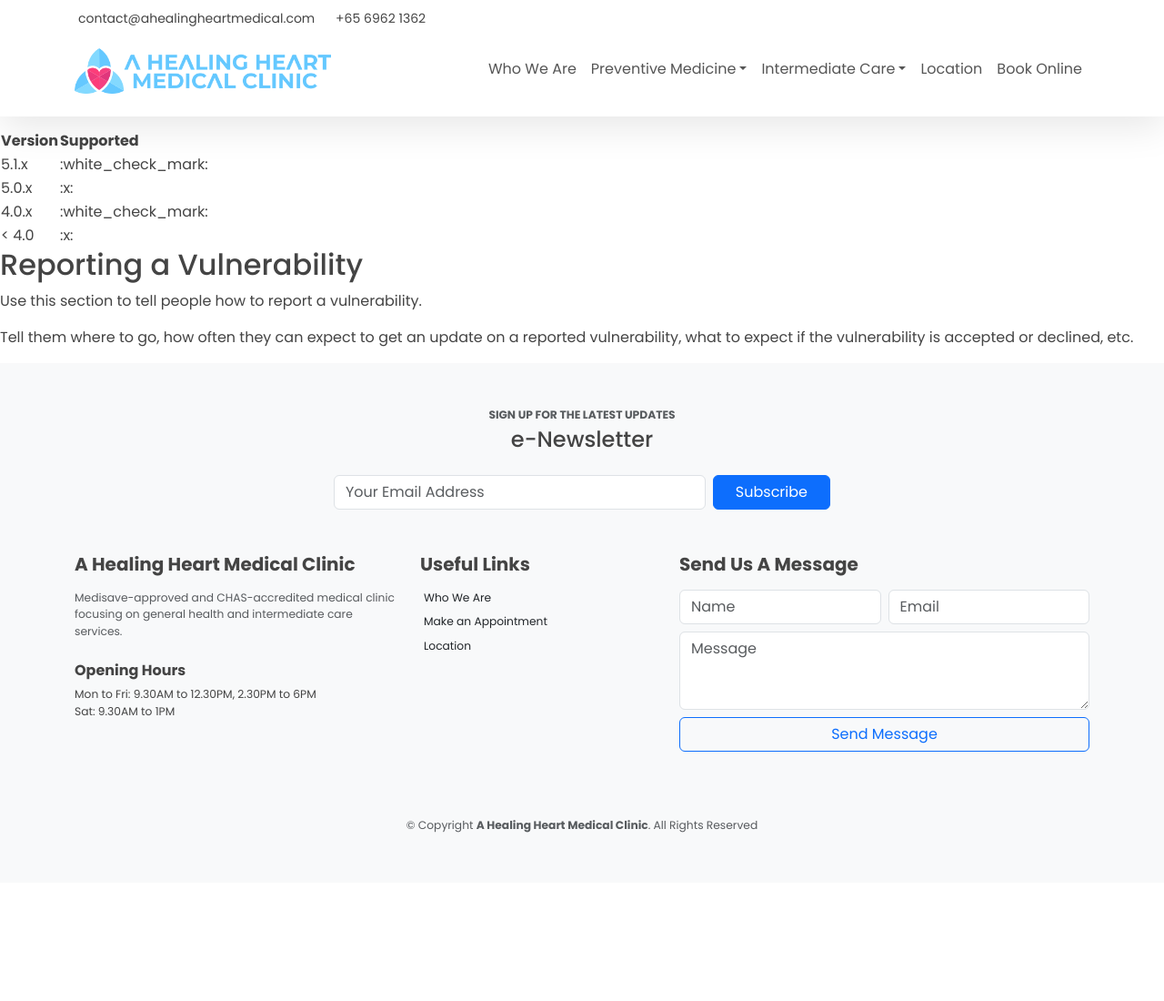
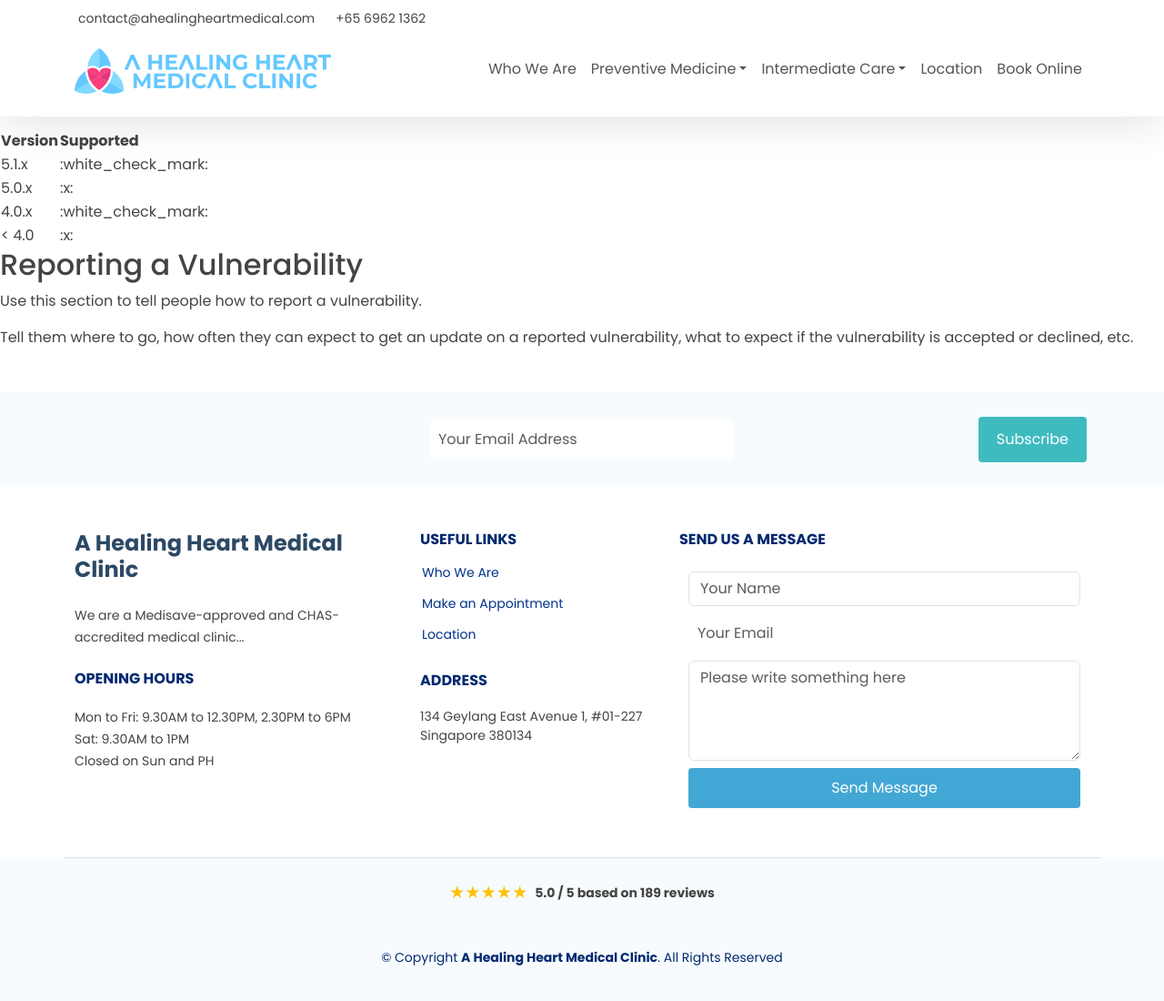
Before and after one commit to benchowsg/clinic, a Jekyll site: the page built from SECURITY.md, in a window 1280 px wide and 1117 px high. Shown: the top 1100 px of the window at 91% size. Built offline with Jekyll 4.4.1, drawn with Linux system fonts in a browser that asks for light colours; our own code applies the rules of GitHub Pages for plain Markdown files.

Commit message:
Update footer.html

```diff
--- a/_includes/footer.html
+++ b/_includes/footer.html
@@ -1,51 +1,75 @@
-<footer id="footer" class="bg-light pt-5">
-  <div class="container">
-
-    <div class="row justify-content-center text-center mb-5">
-      <div class="col-lg-6">
-        <p class="text-uppercase small fw-bold text-muted mb-1">Sign up for the latest updates</p>
-        <h2 class="h4 mb-4">e-Newsletter</h2>
-        <form class="d-flex" action="YOUR_GOOGLE_FORM_LINK" method="POST">
-          <input type="email" class="form-control me-2" placeholder="Your Email Address" required>
-          <button type="submit" class="btn btn-primary px-4">Subscribe</button>
-        </form>
+<footer id="footer" class="footer mt-5">
+  <div class="footer-newsletter py-4">
+    <div class="container">
+      <div class="row justify-content-center">
+        <div class="col-lg-12 text-center">
+          <script type="text/javascript">var submitted=false;</script>
+          <iframe name="hidden_iframe" id="hidden_iframe" style="display:none;" onload="if(submitted) {window.location='/thank-you';}"></iframe>
+          <form class="d-flex flex-column flex-md-row justify-content-center align-items-center gap-2" action="https://docs.google.com/forms/u/0/d/e/1FAIpQLScCKV-J3lIVu7nLFWkGKMcae1fk3lDcZN4W4XHsdQOalpgSPg/formResponse" method="POST" target="hidden_iframe" onsubmit="submitted=true;">
+            <input name="entry.227748236" type="email" class="form-control w-auto" placeholder="Your Email Address" required>
+            <input type="submit" class="btn btn-teal" value="Subscribe" style="background: #3fbbc0; color: white; border-radius: 4px; border: none; padding: 7px 20px;">
+          </form>
+        </div>
       </div>
     </div>
+  </div>
 
-    <div class="row g-4">
-      <div class="col-lg-4">
-        <h5 class="fw-bold mb-3">A Healing Heart Medical Clinic</h5>
-        <p class="small text-muted">Medisave-approved and CHAS-accredited medical clinic focusing on general health and intermediate care services.</p>
+  <div class="footer-top py-5">
+    <div class="container">
+      <div class="row gy-4">
+        <div class="col-lg-4 footer-info">
+          <a href="/" class="logo d-flex align-items-center mb-3">
+            <h1 style="font-size: 24px; color: #2c4964; font-weight: 700;">A Healing Heart Medical Clinic</h1>
+          </a>
+          <p>We are a Medisave-approved and CHAS-accredited medical clinic...</p>
+          <h4 class="mt-4">Opening Hours</h4>
+          <p>Mon to Fri: 9.30AM to 12.30PM, 2.30PM to 6PM<br>Sat: 9.30AM to 1PM<br>Closed on Sun and PH</p>
+        </div>
 
-        <h6 class="fw-bold mt-4">Opening Hours</h6>
-        <p class="small mb-0">Mon to Fri: 9.30AM to 12.30PM, 2.30PM to 6PM</p>
-        <p class="small">Sat: 9.30AM to 1PM</p>
-      </div>
+        <div class="col-lg-3 footer-links">
+          <h4>Useful Links</h4>
+          <ul class="list-unstyled">
+            <li><i class="bi bi-chevron-right"></i> <a href="/who-we-are">Who We Are</a></li>
+            <li><i class="bi bi-chevron-right"></i> <a href="/booking">Make an Appointment</a></li>
+            <li><i class="bi bi-chevron-right"></i> <a href="/location">Location</a></li>
+          </ul>
+          <h4 class="mt-4">Address</h4>
+          <p>134 Geylang East Avenue 1, #01-227<br>Singapore 380134</p>
+        </div>
 
-      <div class="col-lg-3">
-        <h5 class="fw-bold mb-3">Useful Links</h5>
-        <ul class="list-unstyled small">
-          <li class="mb-2"><a href="/who-we-are" class="text-decoration-none text-dark"><i class="bi bi-chevron-right me-1"></i> Who We Are</a></li>
-          <li class="mb-2"><a href="/booking" class="text-decoration-none text-dark"><i class="bi bi-chevron-right me-1"></i> Make an Appointment</a></li>
-          <li class="mb-2"><a href="/location" class="text-decoration-none text-dark"><i class="bi bi-chevron-right me-1"></i> Location</a></li>
-        </ul>
-      </div>
-
-      <div class="col-lg-5">
-        <h5 class="fw-bold mb-3">Send Us A Message</h5>
-        <form action="..." method="POST">
-          <div class="row g-2 mb-2">
-            <div class="col-md-6"><input type="text" class="form-control" placeholder="Name" required></div>
-            <div class="col-md-6"><input type="email" class="form-control" placeholder="Email" required></div>
-          </div>
-          <textarea class="form-control mb-2" rows="3" placeholder="Message"></textarea>
-          <button type="submit" class="btn btn-outline-primary w-100">Send Message</button>
-        </form>
+        <div class="col-lg-5 footer-message">
+          <h4>Send Us A Message</h4>
+          <form action="https://docs.google.com/forms/u/0/d/e/1FAIpQLSdrwGA9XxxIJFqzb4NLYfYMyYjAEvAefS-KkdIyQIKQHxMOaQ/formResponse" method="POST" target="hidden_iframe" onsubmit="submitted=true;">
+            <input name="entry.755572643" type="text" class="form-control mb-2" placeholder="Your Name" required>
+            <input name="entry.243023388" type="email" class="form-control mb-2" placeholder="Your Email" required>
+            <textarea name="entry.866906219" class="form-control mb-2" placeholder="Please write something here" rows="4"></textarea>
+            <input type="submit" class="btn w-100" value="Send Message" style="background: #43a7d5; color: white;">
+          </form>
+        </div>
       </div>
     </div>
+  </div>
 
-    <div class="py-4 mt-5 text-center">
-      <p class="small text-muted mb-0">&copy; Copyright <strong>A Healing Heart Medical Clinic</strong>. All Rights Reserved</p>
+  <div class="container d-lg-none">
+    <div class="footer-bottom py-3">
+      <div class="row g-2">
+        <div class="col-6">
+          <a href="tel:+6569621362" class="btn btn-primary w-100 py-2" style="background: #3fbbc0; border: none; font-size: 14px;">Call 6962 1362</a>
+        </div>
+        <div class="col-6">
+          <a href="/booking" class="btn btn-primary w-100 py-2" style="background: #43a7d5; border: none; font-size: 14px;">Book Online</a>
+        </div>
+      </div>
+    </div>
+  </div>
+
+  <div class="container border-top pt-4">
+    <div class="d-flex justify-content-center align-items-center mb-3">
+      <span class="text-warning" style="font-size: 1.2rem;">★★★★★</span>
+      <span class="ms-2 fw-bold">5.0 / 5 based on 189 reviews</span>
+    </div>
+    <div class="copyright text-center pb-4">
+      © Copyright <strong><span>A Healing Heart Medical Clinic</span></strong>. All Rights Reserved
     </div>
   </div>
 </footer>
```
